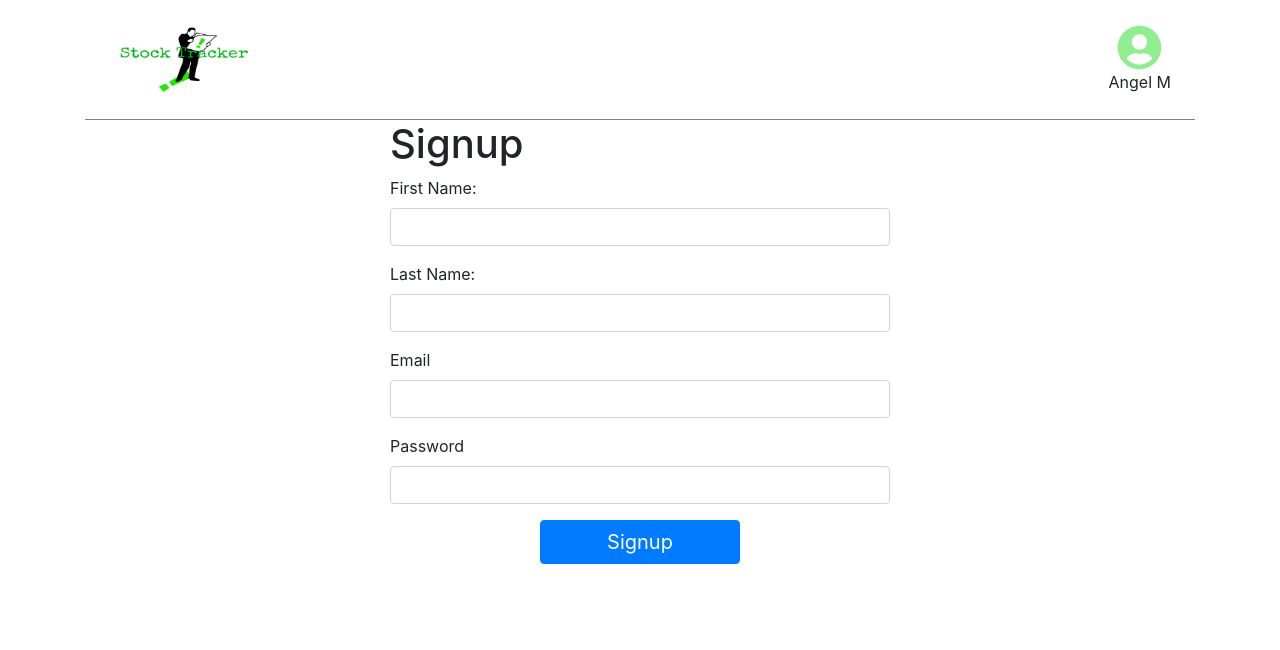
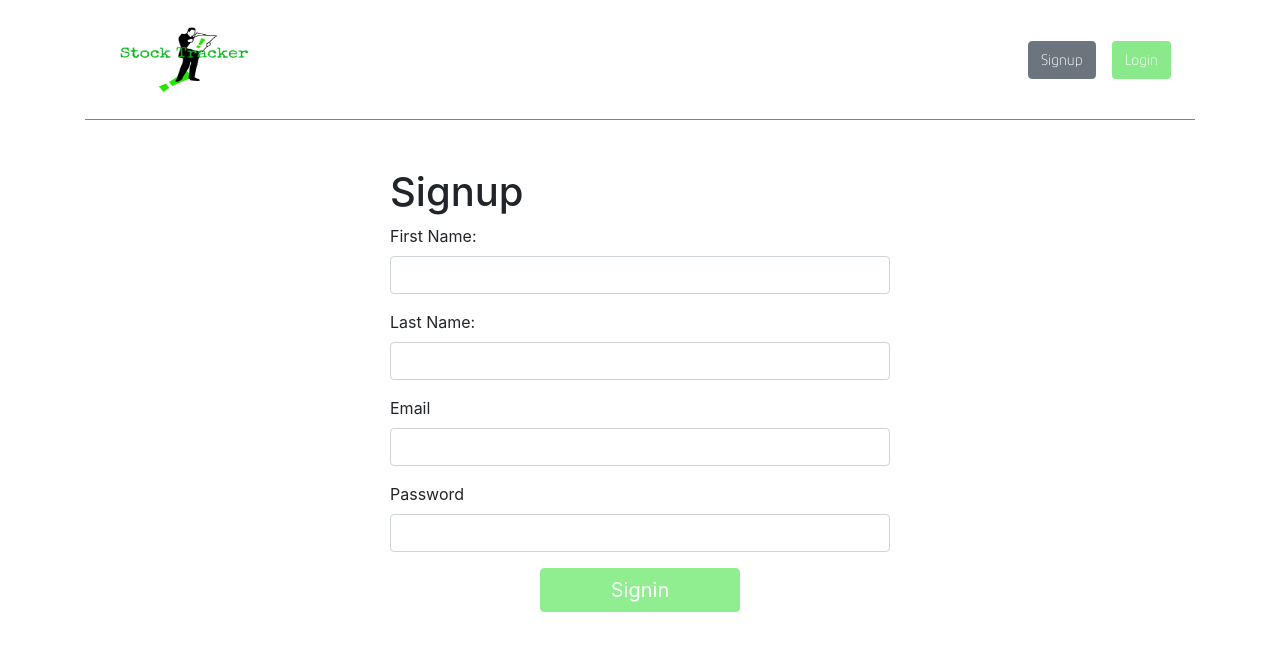
Before and after one commit to csmurillo/market-tracker, a React (Create React App) app: page /signup in a window 1280 px wide. Shown: the top 650 px of the page. Built offline with nearby package versions, Linux system fonts and the light colour scheme; no server answers.

Commit message:
Added Private Route and an Layout

```diff
--- a/src/Routes.js
+++ b/src/Routes.js
@@ -5,15 +5,19 @@ import Footer from "./components/Footer"
 import Home from "./pages/Home/home"
 import Signin from "./authentication/Signin";
 import Signup from "./authentication/Signup";
+import WatchList from "./pages/WatchList/watchlist";
+
+import PrivateRoute from "./authentication/PrivateRoute";
 
 const Routes = () =>{
     return (
         <BrowserRouter>
-            <Header/>
+        {/* <Header/> */}
             <Switch>
-                {/* <Route path="/" exact component={Home}/> */}
+                <Route path="/" exact component={Home}/>
                 <Route path="/signin" exact component={Signin}/>
                 <Route path="/signup" exact component={Signup}/>
+                <PrivateRoute path="/watchlist" exact component={WatchList}/>
             </Switch>
             {/* <Footer/> */}
         </BrowserRouter>
--- /dev/null
+++ b/src/authentication/PrivateRoute.js
@@ -0,0 +1,19 @@
+import React, { Component } from 'react';
+import { Redirect, Route } from 'react-router-dom';
+import {isAuthenticated} from './authApi';
+
+const PrivateRoute = ({component:Component, ...rest}) =>(
+        <Route
+        {...rest}
+        render={props=>
+            isAuthenticated() ?
+            (<Component {...props} />):
+            (<Redirect to={{
+                pathname:"/",
+                state:{from:props.location}
+            }}/>)
+        }
+        />
+);
+
+export default PrivateRoute;
--- a/src/authentication/Signin.js
+++ b/src/authentication/Signin.js
@@ -1,7 +1,8 @@
 import React,{useState} from 'react';
 import { Redirect } from "react-router-dom";
 import { signin, saveAuth } from './authApi';
-
+import Button from '../components/Button';
+import MainLayout from '../layout/MainLayout';
 
 const Signin = () =>{
     // state: formvalues
@@ -81,24 +82,23 @@ const Signin = () =>{
                     <div style={{display:'block', textAlign:'center'}}>
                         {error}
                     </div>
-                    <div style={{display:'block'}}>
-                    <button type="submit" className="btn btn-primary" style={{fontSize:20, width:200}}>Signin</button>
+                    <div>
+                        <Button type="submit" className="btn" styles={{color:'white',fontSize:20, width:200, backgroundColor:'lightgreen',borderColor:"lightgreen"}}>Signin</Button>
                     </div>
-
                 </div>
-
             </div>
         </form>
     );
 
     const signinRedirect = ()=>{
         if(redirect){
-            return <Redirect to='/'/>
+            return <Redirect to='/watchlist'/>
         }
     };
 
     return (
-        <div className="container">
+        <MainLayout>
+            <div className="container pt-5">
                 <div className="d-flex justify-content-center">
                     <div style={{width:500}}>
                         <h1>Login</h1>
@@ -107,6 +107,7 @@ const Signin = () =>{
                 </div>
                 {signinRedirect()}
             </div>
+        </MainLayout>
     );
 };
 export default Signin;
--- a/src/authentication/Signup.js
+++ b/src/authentication/Signup.js
@@ -1,6 +1,8 @@
 import React,{useState} from 'react';
 import { Redirect } from "react-router-dom";
 import { signup } from './authApi';
+import Button from '../components/Button';
+import MainLayout from '../layout/MainLayout';
 
 const Signup = () =>{
     // state: form values
@@ -95,8 +97,8 @@ const Signup = () =>{
                     <div style={{display:'block', textAlign:'center'}}>
                         {error}
                     </div>
-                    <div style={{display:'block'}}>
-                    <button type="submit" className="btn btn-primary" style={{fontSize:20, width:200}}>Signup</button>
+                    <div>
+                        <Button type="submit" className="btn" styles={{color:'white',fontSize:20, width:200, backgroundColor:'lightgreen',borderColor:"lightgreen"}}>Signin</Button>
                     </div>
 
                 </div>
@@ -112,7 +114,8 @@ const Signup = () =>{
     };
 
     return (
-        <div className="container">
+        <MainLayout>
+            <div className="container pt-5">
                 <div className="d-flex justify-content-center">
                     <div style={{width:500}}>
                         <h1>Signup</h1>
@@ -121,6 +124,7 @@ const Signup = () =>{
                 </div>
                 {signupRedirect()}
             </div>
+        </MainLayout>
     );
 };
 export default Signup;
--- a/src/authentication/authApi.js
+++ b/src/authentication/authApi.js
@@ -32,3 +32,13 @@ export const saveAuth = ({token,user},next)=>{
     localStorage.setItem('token',token);
     next();
 };
+export const isAuthenticated = ()=>{
+    console.log('how many times');
+    if(localStorage.getItem('token')){
+        if(localStorage.getItem('authInfo')){
+            return localStorage.getItem('authInfo');
+        }
+        return false;
+    }
+    return false;
+};
--- a/src/components/Button.js
+++ b/src/components/Button.js
@@ -1,13 +1,10 @@
 import React from 'react';
 
-
-const Button = ({className,color='',colorText='',children}) =>{
-
+const Button = ({className,type='',styles,children}) =>{
     return (
-        <button className={className} style={{backgroundColor:color, color:colorText}}>
+        <button type={type} className={className} style={styles}>
             { children }
         </button>
     );
 };
-
 export default Button;
--- a/src/components/Header/header.js
+++ b/src/components/Header/header.js
@@ -4,15 +4,25 @@ import {FaUserCircle} from "react-icons/fa";
 import './header.css';
 import NavigationMenu from '../NavigationMenu/navigationmenu';
 import Button from '../Button';
+import {isAuthenticated} from '../../authentication/authApi';
+import { Link } from 'react-router-dom';
 
 const Header = () =>{
     const userNavigate = ()=>(
         <ul id="user-navigate" className="align-self-center d-sm-flex d-none mr-4 mb-0">
             <li id="signup" style={{listStyleType:'none'}}>
-                <Button className="btn btn-secondary">Signup</Button>
+                <Link to="/signup">
+                    <Button className="btn btn-secondary" >
+                        Signup
+                    </Button>
+                </Link>
             </li>
             <li id="login" style={{listStyleType:'none'}}>
-                <Button className="ml-3 btn" color='rgb(138, 233, 138)' colorText='white'>Login</Button>
+                <Link to="/signin">
+                    <Button className="ml-3 btn" styles={{backgroundColor:'rgb(138, 233, 138)', color:'white'}}>
+                        Login
+                    </Button>
+                </Link>
             </li>
         </ul>
     );
@@ -44,10 +54,11 @@ const Header = () =>{
                 </div>
                 {/* user: signed in */}
                 {/* desktop/laptop screen */}
-                {userSignedin()}
+                {isAuthenticated() && userSignedin()}
                 {/* user: not signin */}
                 {/* desktop/laptop screen */}
-                {/* {userNavigate()} */}
+                {!isAuthenticated() && userNavigate()}
+
         </div>
     );
     return (
--- a/src/components/NavigationMenu/navigationmenu.js
+++ b/src/components/NavigationMenu/navigationmenu.js
@@ -3,6 +3,7 @@ import { GrMenu,GrFormClose } from "react-icons/gr";
 import {FaUserCircle} from "react-icons/fa";
 import './navigationmenu.css';
 import { Link } from 'react-router-dom';
+import {isAuthenticated} from '../../authentication/authApi';
 
 const NavigationMenu = ({userSignin}) =>{
     const [active, setActive]=useState(false);
@@ -51,9 +52,9 @@ const NavigationMenu = ({userSignin}) =>{
             </div>
             <nav id="navigation-sidebar-menu"  className={`container ${ active ? 'active':'' }`}>
                 {/* user */}
-                {userNavigate()}
+                {!isAuthenticated() && userNavigate()}
                 {/* user logged in */}
-                {userSignedin()}
+                {isAuthenticated() && userSignedin()}
             </nav>
         </div>
     );
--- /dev/null
+++ b/src/layout/MainLayout.js
@@ -0,0 +1,14 @@
+import React from 'react';
+import Header from "../components/Header/header";
+
+const MainLayout = ({children}) =>{
+
+    return (
+        <div>
+            <Header></Header>
+            <div>{children}</div>
+        </div>
+    );
+};
+
+export default MainLayout;
--- a/src/pages/Home/home.js
+++ b/src/pages/Home/home.js
@@ -6,6 +6,7 @@ import Plot from 'react-plotly.js';
 import "react-responsive-carousel/lib/styles/carousel.min.css";
 
 import { Carousel } from 'react-responsive-carousel';
+import MainLayout from '../../layout/MainLayout';
 
 const Home = () =>{
     const dowJonesGrph = () =>(
@@ -62,6 +63,7 @@ const Home = () =>{
     );
 
     return (
+        <MainLayout>
         <div className="container">
             <div id="home-content-cont" className="row">
                 <div className="col-xl-6 col-lg-8 col-md-8">
@@ -82,7 +84,7 @@ const Home = () =>{
                 {topLoser()}
             </div>
         </div>
-
+        </MainLayout>
     );
 };
 export default Home;
--- a/src/pages/WatchList/watchlist.js
+++ b/src/pages/WatchList/watchlist.js
@@ -1,9 +1,12 @@
 import React from 'react';
+import MainLayout from '../../layout/MainLayout';
 
 const Watchlist = () =>{
 
     return (
-        <div>Watchlist</div>
+        <MainLayout>
+            Watchlist
+        </MainLayout>
     );
 };
 
```
Lines whose indentation alone changed are shown as unchanged.
